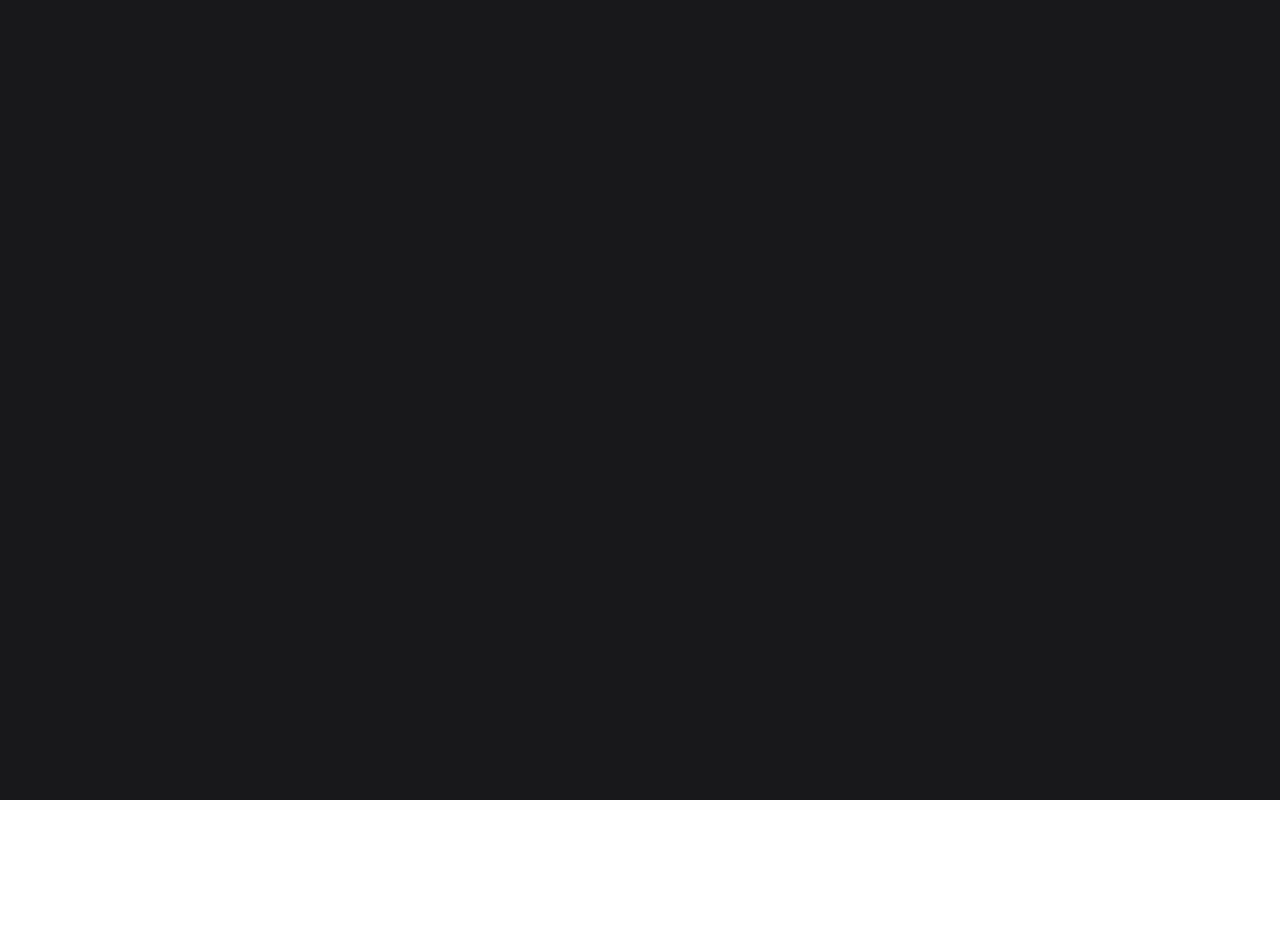
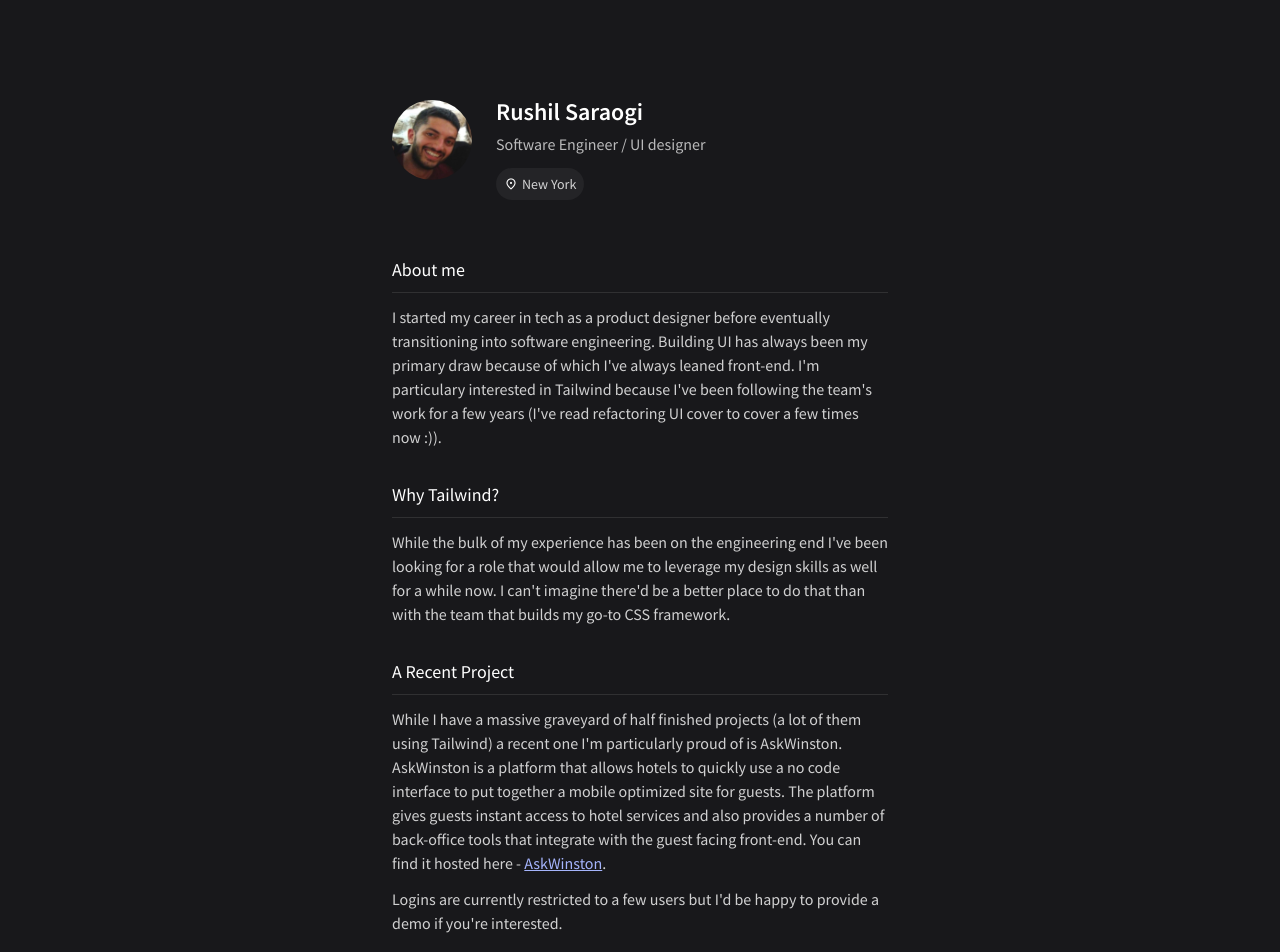
Before and after one commit to rushil-saraogi/rushil-saraogi.github.io, a Vue app: page /#/tailwind-letter in a window 1280 px wide. Before the commit this address had no page. Shown: the top 952 px of the page. Before the commit the page ends 800 px from the top, so only its background shows below. Built offline with nearby package versions, Linux system fonts and the light colour scheme.

Commit message:
Tailwind cover letter

```diff
--- /dev/null
+++ b/src/components/InfoTag.vue
@@ -0,0 +1,5 @@
+<template>
+    <div class="bg-white/5 inline-block px-2 py-1.5 rounded-full text-sm text-white/80">
+        <slot></slot>
+    </div>
+</template>
--- a/src/router/index.js
+++ b/src/router/index.js
@@ -1,11 +1,17 @@
 import { createRouter, createWebHashHistory } from 'vue-router'
-import HomeView from '../views/HomeView.vue'
+import HomeView from '@/views/HomeView.vue'
+import TailwindLetter from '@/views/TailwindLetter.vue'
 
 const routes = [
   {
     path: '/',
     name: 'home',
     component: HomeView
+  },
+  {
+    path: '/tailwind-letter',
+    name: 'tailwind-letter',
+    component: TailwindLetter
   },
   {
     path: '/about',
--- /dev/null
+++ b/src/views/TailwindLetter.vue
@@ -0,0 +1,61 @@
+<template>
+  <div
+    class="flex flex-col w-full m-auto max-w-xl py-10 sm:py-20 px-4 sm:px-10 text-white"
+  >
+    <div class="flex gap-6 items-center">
+      <img src="dp.jpeg" alt="dp" class="rounded-full w-20 h-20" />
+      <div class="text-left">
+        <div class="text-2xl sm:text-2xl font-semibold mt-4">
+          Rushil Saraogi
+        </div>
+        <div class="mt-1 text-white/70">Software Engineer / UI designer</div>
+        <div class="mt-3 flex gap-2">
+          <InfoTag>
+            <div class="flex items-center gap-1">
+              <span class="material-symbols-outlined text-white text-sm"
+                >location_on</span
+              >
+              <span>New York</span>
+            </div>
+          </InfoTag>
+        </div>
+      </div>
+    </div>
+
+    <div class="mt-8 sm:mt-12 text-left">
+        <div class="text-lg border-b py-2 border-white/10">About me</div>
+        <p class="mt-3 text-white/80">
+            I started my career in tech as a product designer before eventually transitioning into software engineering.
+            Building UI has always been my primary draw because of which I've always leaned front-end. I'm particulary interested in Tailwind
+            because I've been following the team's work for a few years (I've read refactoring UI cover to cover a few times now :)).
+        </p>
+
+        <div class="mt-6 text-lg border-b py-2 border-white/10">Why Tailwind?</div>
+        <p class="mt-3 text-white/80">
+            While the bulk of my experience has been on the engineering end I've been looking for a role that would
+            allow me to leverage my design skills as well for a while now. I can't imagine there'd be a better place to do that than with the team
+            that builds my go-to CSS framework.
+        </p>
+
+        <div class="mt-6 text-lg border-b py-2 border-white/10">A Recent Project</div>
+        <p class="mt-3 text-white/80">
+            While I have a massive graveyard of half finished projects (a lot of them using Tailwind) a recent one I'm particularly proud of is AskWinston.
+            AskWinston is a platform that allows hotels to quickly use a no code interface to put together a mobile optimized site for guests. The platform gives guests instant access to hotel services
+            and also provides a number of back-office tools that integrate with the guest facing front-end.
+            You can find it hosted here - <a class="text-indigo-300" href="https://www.askwinston.app/">AskWinston</a>.
+        </p>
+        <p class="mt-3 text-white/80">Logins are currently restricted to a few users but I'd be happy to provide a demo if you're interested.</p>
+    </div>
+  </div>
+</template>
+
+<script>
+import InfoTag from "@/components/InfoTag.vue";
+
+export default {
+  name: "TailwindLetter",
+  components: {
+    InfoTag,
+  },
+};
+</script>
```
Also changed, not shown: public/dp.jpeg (added), 17 other files (tests, documents, lock files or other folders).
